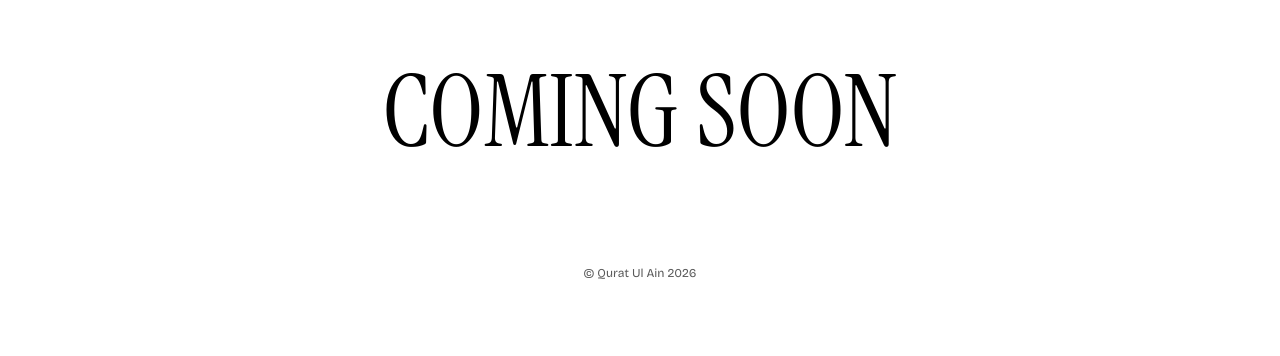
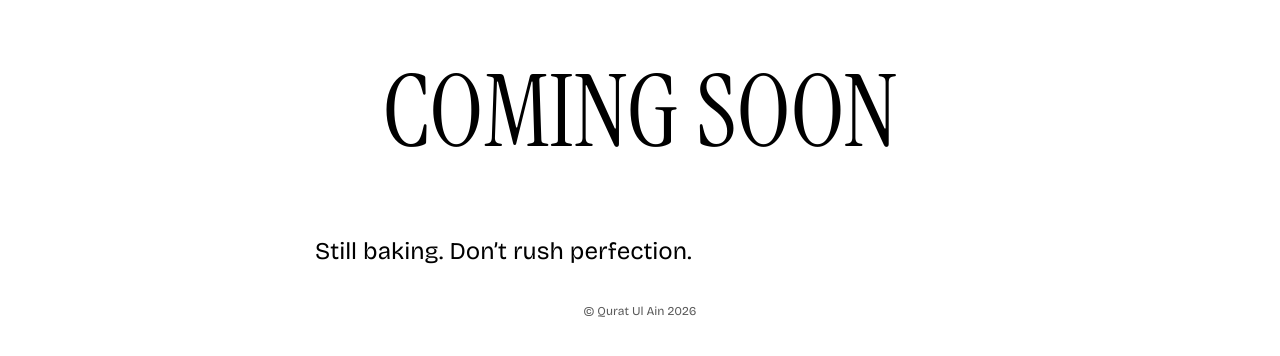
Before and after one commit to ainycodes07/BMJ-Creative-Studio, a plain HTML site: page index.html in a window 1280 px wide. Shown: the part 100-456 px from the top of the page. Drawn offline with Linux system fonts and the light colour scheme.

Commit message:
Add introductory paragraph to index.html

```diff
--- a/index.html
+++ b/index.html
@@ -28,6 +28,7 @@
     </header>
     <main>
       <h1>Coming Soon</h1>
+        <p class="intro">Still baking. Don’t rush perfection.</p>
     </main>
       <footer>
         <p>&copy; Qurat Ul Ain 2026</p>
```
